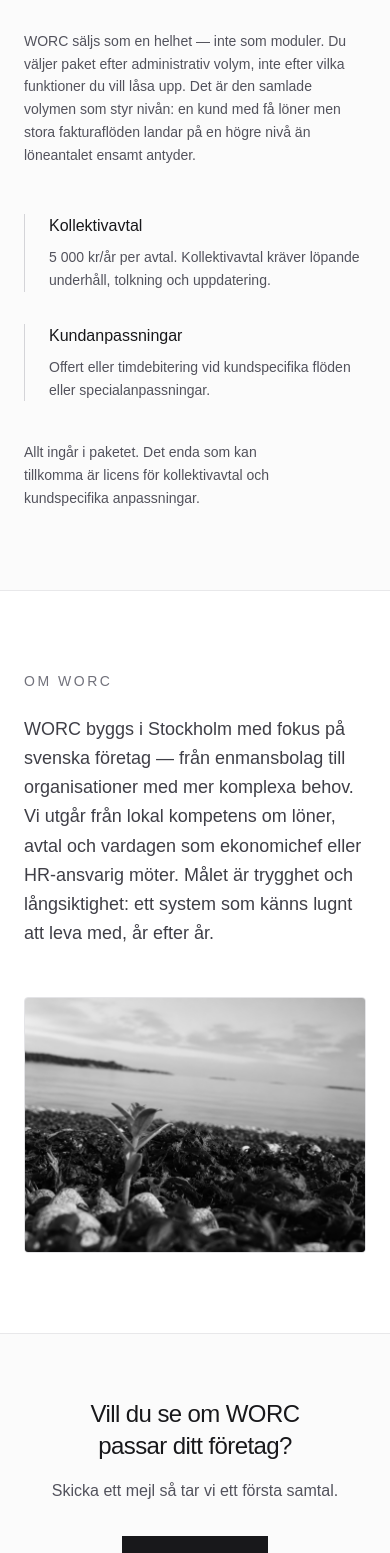
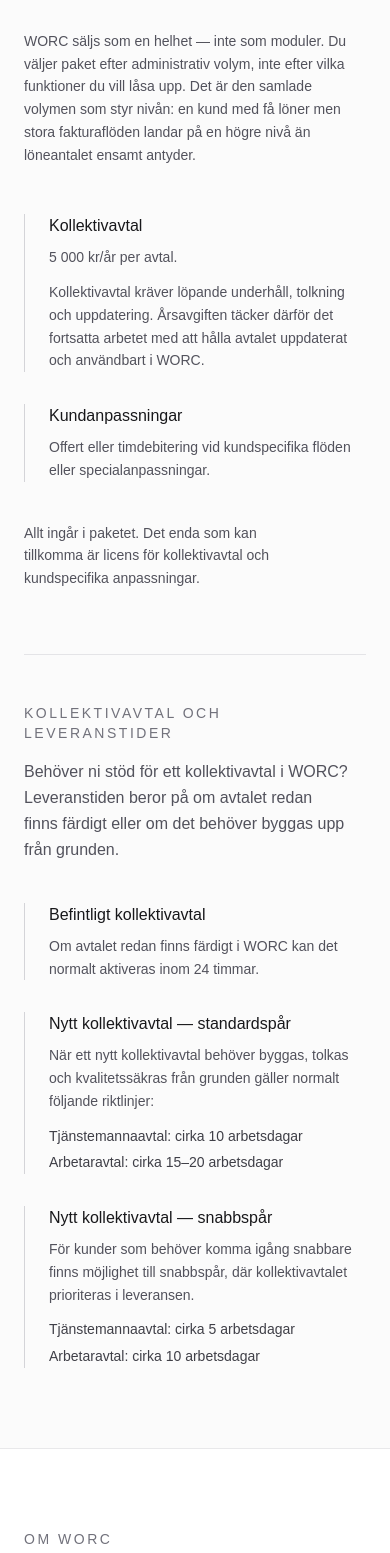
Before and after one commit to TeresiaSandberg/worc, a Next.js app: page / in a window 390 px wide. Shown: the part 4687-6240 px from the top of the page. Built offline with nearby package versions, Linux system fonts and the light colour scheme.

Commit message:
Public site: clarify kollektivavtal yearly fee and add delivery times section
Co-authored-by: Cursor <cursoragent@cursor.com>

```diff
--- a/app/page.tsx
+++ b/app/page.tsx
@@ -289,8 +289,13 @@ export default function Page() {
                   Kollektivavtal
                 </p>
                 <p className="mt-2 text-sm leading-relaxed text-zinc-600">
-                  5 000 kr/år per avtal. Kollektivavtal kräver löpande
-                  underhåll, tolkning och uppdatering.
+                  5 000 kr/år per avtal.
+                </p>
+                <p className="mt-3 text-sm leading-relaxed text-zinc-600">
+                  Kollektivavtal kräver löpande underhåll, tolkning och
+                  uppdatering. Årsavgiften täcker därför det fortsatta
+                  arbetet med att hålla avtalet uppdaterat och användbart
+                  i WORC.
                 </p>
               </div>
               <div className="border-l border-zinc-300 pl-6">
@@ -308,6 +313,65 @@ export default function Page() {
               Allt ingår i paketet. Det enda som kan tillkomma är licens för
               kollektivavtal och kundspecifika anpassningar.
             </p>
+
+            <div
+              className="mt-16 border-t border-zinc-200 pt-12"
+              aria-labelledby="kollektivavtal-leveranstider"
+            >
+              <h3
+                id="kollektivavtal-leveranstider"
+                className="text-sm font-medium uppercase tracking-[0.18em] text-zinc-500"
+              >
+                Kollektivavtal och leveranstider
+              </h3>
+              <p className="mt-4 max-w-3xl text-pretty text-base leading-relaxed text-zinc-600 md:text-lg">
+                Behöver ni stöd för ett kollektivavtal i WORC? Leveranstiden
+                beror på om avtalet redan finns färdigt eller om det behöver
+                byggas upp från grunden.
+              </p>
+
+              <div className="mt-10 grid gap-8 md:grid-cols-2 lg:grid-cols-3">
+                <div className="border-l border-zinc-300 pl-6">
+                  <p className="text-base font-medium text-zinc-900">
+                    Befintligt kollektivavtal
+                  </p>
+                  <p className="mt-2 text-sm leading-relaxed text-zinc-600">
+                    Om avtalet redan finns färdigt i WORC kan det normalt
+                    aktiveras inom 24 timmar.
+                  </p>
+                </div>
+
+                <div className="border-l border-zinc-300 pl-6">
+                  <p className="text-base font-medium text-zinc-900">
+                    Nytt kollektivavtal — standardspår
+                  </p>
+                  <p className="mt-2 text-sm leading-relaxed text-zinc-600">
+                    När ett nytt kollektivavtal behöver byggas, tolkas och
+                    kvalitetssäkras från grunden gäller normalt följande
+                    riktlinjer:
+                  </p>
+                  <ul className="mt-3 flex flex-col gap-1 text-sm leading-relaxed text-zinc-700">
+                    <li>Tjänstemannaavtal: cirka 10 arbetsdagar</li>
+                    <li>Arbetaravtal: cirka 15–20 arbetsdagar</li>
+                  </ul>
+                </div>
+
+                <div className="border-l border-zinc-300 pl-6">
+                  <p className="text-base font-medium text-zinc-900">
+                    Nytt kollektivavtal — snabbspår
+                  </p>
+                  <p className="mt-2 text-sm leading-relaxed text-zinc-600">
+                    För kunder som behöver komma igång snabbare finns
+                    möjlighet till snabbspår, där kollektivavtalet
+                    prioriteras i leveransen.
+                  </p>
+                  <ul className="mt-3 flex flex-col gap-1 text-sm leading-relaxed text-zinc-700">
+                    <li>Tjänstemannaavtal: cirka 5 arbetsdagar</li>
+                    <li>Arbetaravtal: cirka 10 arbetsdagar</li>
+                  </ul>
+                </div>
+              </div>
+            </div>
           </div>
         </section>
 
```
